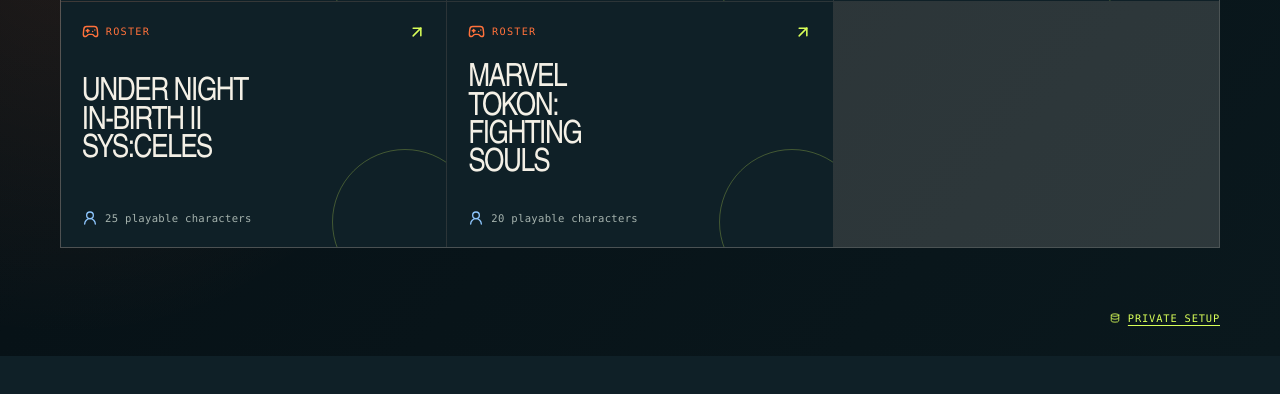
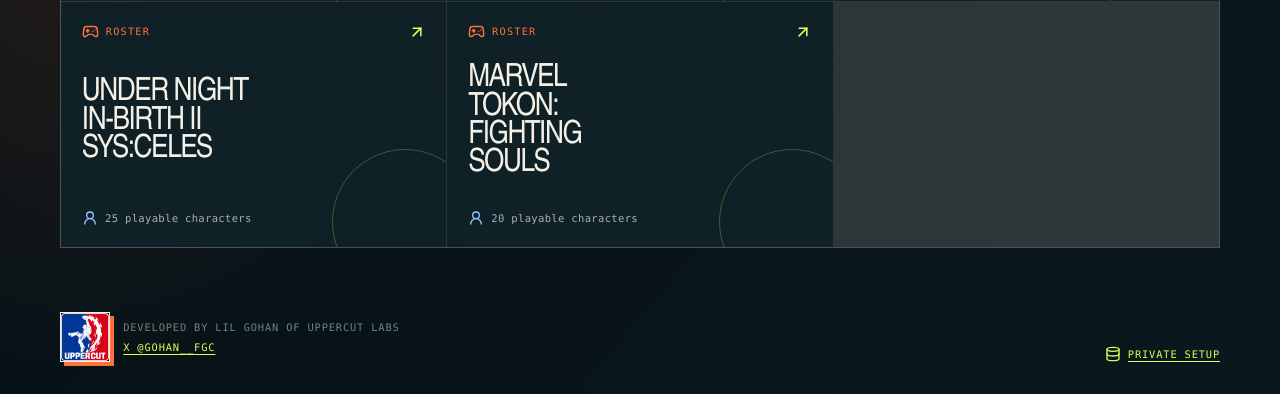
Before and after one commit to devin-thomas/daily-combo-trials, a FastAPI app: page /games in a window 1280 px wide. Shown: the part 1472-1866 px from the top of the page. Before the commit the page ends 1828 px from the top, so only its background shows below. Run offline with FastAPI, Linux system fonts and the light colour scheme.

Commit message:
Add Uppercut Labs footer attribution

```diff
--- a/static/style.css
+++ b/static/style.css
@@ -188,7 +188,11 @@ form { margin: 0; }
 
 .site-footer {
   display: flex;
-  justify-content: flex-end;
+  align-items: flex-end;
+  justify-content: space-between;
+  gap: 2rem;
+  flex-wrap: wrap;
+  min-height: 92px;
   padding: 4rem 0 2rem;
   color: var(--subtle);
   font: 0.65rem var(--mono);
@@ -196,16 +200,59 @@ form { margin: 0; }
   text-transform: uppercase;
 }
 
-.site-footer a {
+.site-attribution {
+  display: inline-flex;
+  align-items: center;
+  gap: 0.8rem;
+}
+
+.site-attribution-logo {
+  display: block;
+  width: 3.15rem;
+  height: 3.15rem;
+  object-fit: cover;
+  border: 1px solid var(--paper);
+  border-radius: 0;
+  box-shadow: 4px 4px 0 var(--orange);
+}
+
+.site-attribution-copy {
+  display: flex;
+  flex-direction: column;
+  gap: 0.35rem;
+  line-height: 1.35;
+}
+
+.site-attribution-copy a,
+.site-footer-setup {
   display: inline-flex;
   align-items: center;
   gap: 0.45rem;
   color: var(--lime);
   text-underline-offset: 0.25em;
+  text-decoration: underline;
+  transition: color 180ms ease, transform 180ms ease;
 }
 
-.site-footer a:hover,
-.site-footer a:focus-visible { color: var(--paper); }
+.site-attribution-copy a:hover,
+.site-attribution-copy a:focus-visible,
+.site-footer-setup:hover,
+.site-footer-setup:focus-visible {
+  color: var(--paper);
+}
+
+.site-footer-setup {
+  flex: 0 0 auto;
+}
+
+.site-footer-setup .icon { flex: 0 0 auto; }
+
+.site-footer-setup:hover,
+.site-footer-setup:focus-visible { transform: translateY(-1px); }
+
+.site-footer-setup .icon { font-size: 1rem; }
+
+.site-footer-setup { white-space: nowrap; }
 
 h1, h2, h3, p { margin-top: 0; }
 
@@ -1235,7 +1282,12 @@ h1 {
 
   .history-missing { grid-column: 1 / -1; }
 
-  .site-footer { justify-content: flex-start; padding-top: 3rem; }
+  .site-footer {
+    align-items: flex-start;
+    flex-direction: column;
+    gap: 1.5rem;
+    padding-top: 3rem;
+  }
 
   .breadcrumbs { padding-top: 1.8rem; }
 
--- a/templates/base.html
+++ b/templates/base.html
@@ -34,9 +34,18 @@
         {% block content %}{% endblock %}
       </main>
 
-      {% if request.url.path != '/setup' and request.app.state.setup_enabled %}
+      {% if request.url.path != '/setup' %}
         <footer class="site-footer">
-          <a href="{{ url_for('setup') }}">{{ icon('database') }}<span>Private setup</span></a>
+          <div class="site-attribution">
+            <img class="site-attribution-logo" src="{{ url_for('static', path='brand/uppercut-labs.jpg') }}" alt="Uppercut Labs">
+            <div class="site-attribution-copy">
+              <span>Developed by Lil Gohan of Uppercut Labs</span>
+              <a href="https://x.com/gohan__fgc" target="_blank" rel="noreferrer">x @gohan__fgc</a>
+            </div>
+          </div>
+          {% if request.app.state.setup_enabled %}
+            <a class="site-footer-setup" href="{{ url_for('setup') }}">{{ icon('database') }}<span>Private setup</span></a>
+          {% endif %}
         </footer>
       {% endif %}
     </div>
```
Also changed, not shown: tests/test_app.py (+3 -0 lines), static/brand/uppercut-labs.jpg (added).
